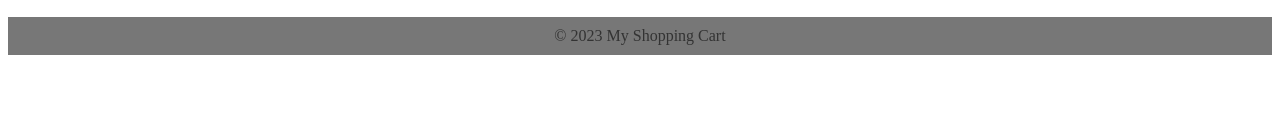
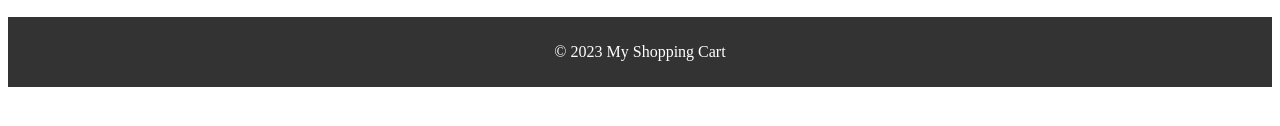
Before and after one commit to kopparapumanikanta/Ecommerce-Shopping-Cart--Tabnine, a plain HTML site: page index.html in a window 1280 px wide. Shown: the part 348-474 px from the top of the page. Drawn offline with Linux system fonts and the light colour scheme.

Commit message:
Fixed Contrast Errors

```diff
--- a/index.html
+++ b/index.html
@@ -12,7 +12,7 @@
          padding: 20px;
          }
          footer {
-         background-color: #777;
+         background-color: #333;
          color: white;
          text-align: center;
          padding: 10px;
@@ -73,8 +73,8 @@
    <button>Add to Cart</button>
 </div>
       </div>
-<footer style="color: #333;">
-   © 2023 My Shopping Cart
+<footer>
+   <p>© 2023 My Shopping Cart</p>
 </footer>
    </body>
 </html>
```
